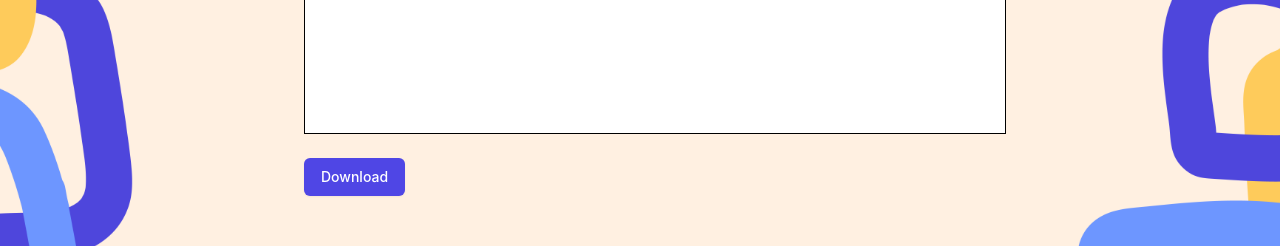
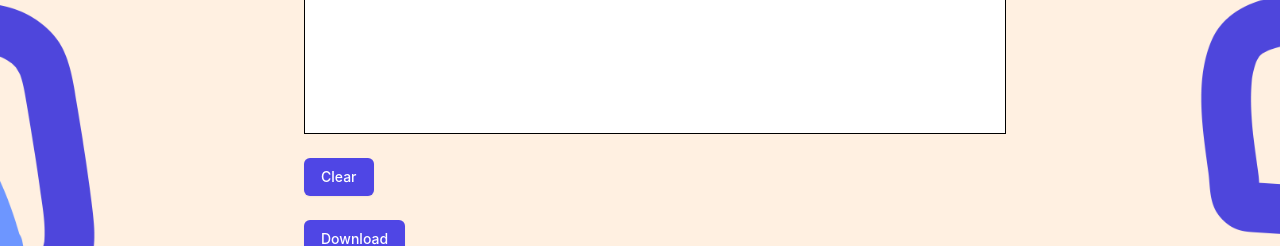
Before and after one commit to SafeTorpedo/Teachers-Hack-2, a React (Create React App) app: page / in a window 1280 px wide. Shown: the part 1460-1706 px from the top of the page. Built offline with nearby package versions, Linux system fonts and the light colour scheme.

Commit message:
Added clear canvas functionality

```diff
--- a/src/components/Canvas.jsx
+++ b/src/components/Canvas.jsx
@@ -110,6 +110,11 @@ const Canvas = ({ width, height }) => {
         link.setAttribute("href", image);
     };
 
+    const setToClear = () => {
+        const ctx = canvasRef.current.getContext("2d");
+        ctx.clearRect(0, 0, width, height);
+    };
+
     return (
         <div className=" mt-[-36px] bg-center bg-flex flex-auto bg-cover bg-[url(../src/assets/background.png)]  px-4 py-16 mx-auto sm:max-w-full md:max-w-full lg:max-w-screen-full  md:px-24 lg:px-8 lg:py-24">
             <div className="max-w-xl sm:mx-auto lg:max-w-2xl">
@@ -125,6 +130,16 @@ const Canvas = ({ width, height }) => {
                     style={canvasStyle}
                     ref={setCanvasRef}
                 />
+
+                <div>
+                    <button
+                        onClick={setToClear}
+                        className="inline-flex justify-center rounded-md border border-transparent bg-indigo-600 mt-6 py-2 px-4 text-sm font-medium text-white shadow-sm hover:bg-indigo-700 focus:outline-none focus:ring-2 focus:ring-indigo-500 focus:ring-offset-2"
+                    >
+                        Clear
+                    </button>
+                </div>
+
                 <div className="inline-flex justify-center rounded-md border border-transparent bg-indigo-600 mt-6 py-2 px-4 text-sm font-medium text-white shadow-sm hover:bg-indigo-700 focus:outline-none focus:ring-2 focus:ring-indigo-500 focus:ring-offset-2">
                     <a
                         id="download_image_link"
```
